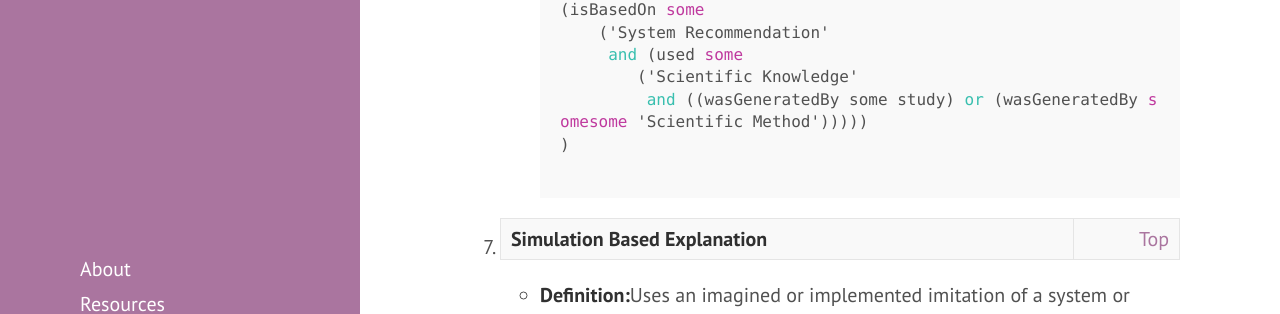
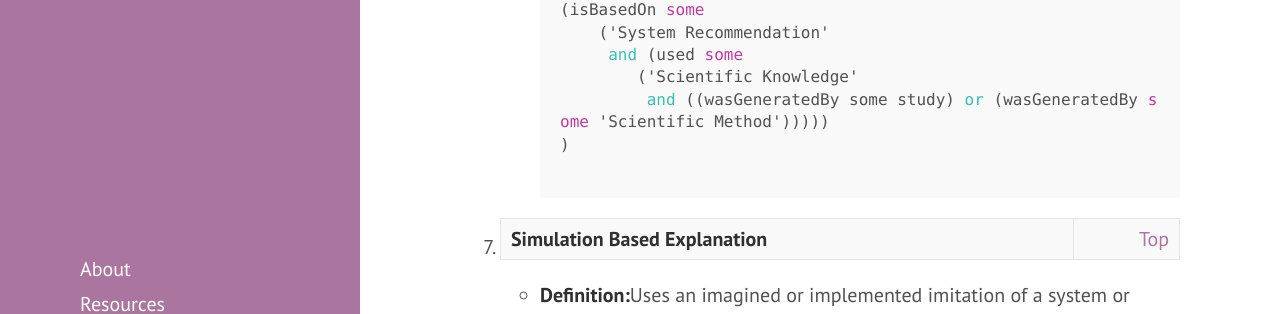
Before and after one commit to tetherless-world/explanation-ontology, a Jekyll site: the page built from modeling.md, in a window 1280 px wide and 900 px high, scrolled down 4552 px. Shown: the part 148-462 px from the top of the window. Built offline with Jekyll 4.4.1, drawn with Linux system fonts in a browser that asks for light colours; Markdown is read by kramdown in place of the engine named in the settings.

Commit message:
Fixing a small typo in modeling page

```diff
--- a/modeling.md
+++ b/modeling.md
@@ -138,7 +138,7 @@ title: Modeling Snippets
     ('System Recommendation'
      <span style="color:#39bfaf">and</span> (used <span style="color:#bf399e">some</span>
         ('Scientific Knowledge'
-         <span style="color:#39bfaf">and</span> ((wasGeneratedBy some study) <span style="color:#39bfaf">or</span> (wasGeneratedBy <span style="color:#bf399e">some</span><span style="color:#bf399e">some</span> 'Scientific Method')))))
+         <span style="color:#39bfaf">and</span> ((wasGeneratedBy some study) <span style="color:#39bfaf">or</span> (wasGeneratedBy <span style="color:#bf399e">some</span> 'Scientific Method')))))
 )
       </pre></li>
   </ul>
```
